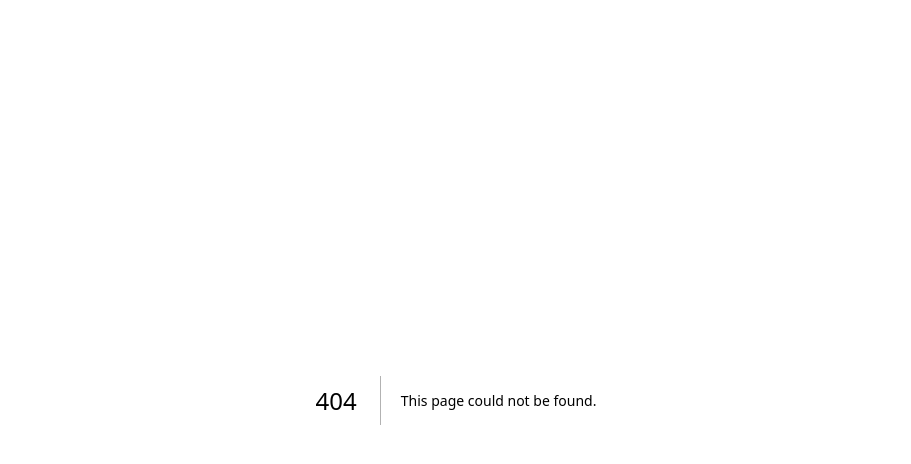
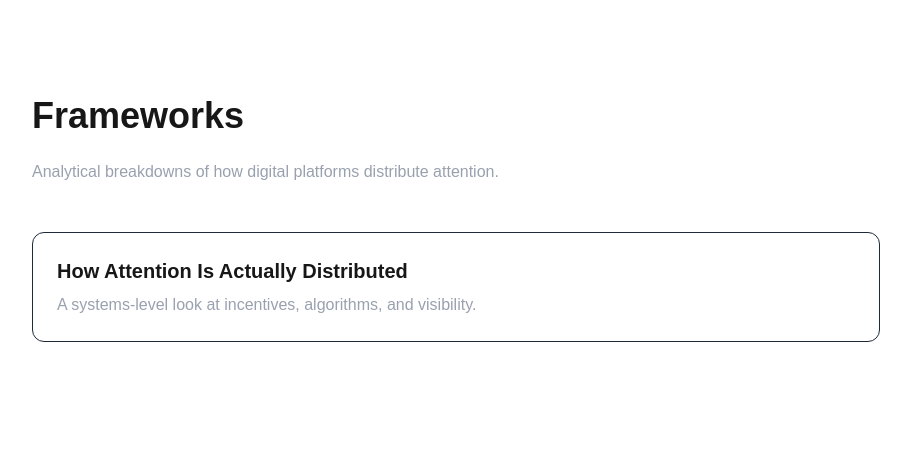
Before and after one commit to Amarendra-hub/SingleFrame, a Next.js app: page /blog in a window 1280 px wide. Before the commit this address had no page. Shown: the top 464 px of the page, without its empty margins (184-1095 px from the left). Built offline with nearby package versions, Linux system fonts and the light colour scheme.

Commit message:
Add blog index page

```diff
--- /dev/null
+++ b/app/blog/page.tsx
@@ -0,0 +1,23 @@
+export default function BlogPage() {
+      return (
+          <main className="max-w-4xl mx-auto px-6 py-24">
+                <h1 className="text-4xl font-bold mb-6">Frameworks</h1>
+
+                      <p className="text-gray-400 mb-12">
+                              Analytical breakdowns of how digital platforms distribute attention.
+                                    </p>
+
+                                          <div className="space-y-6">
+                                                  <article className="border border-gray-800 rounded-xl p-6">
+                                                            <h2 className="text-xl font-semibold mb-2">
+                                                                        How Attention Is Actually Distributed
+                                                                                  </h2>
+                                                                                            <p className="text-gray-400">
+                                                                                                        A systems-level look at incentives, algorithms, and visibility.
+                                                                                                                  </p>
+                                                                                                                          </article>
+                                                                                                                                </div>
+                                                                                                                                    </main>
+                                                                                                                                      );
+
+}
```
